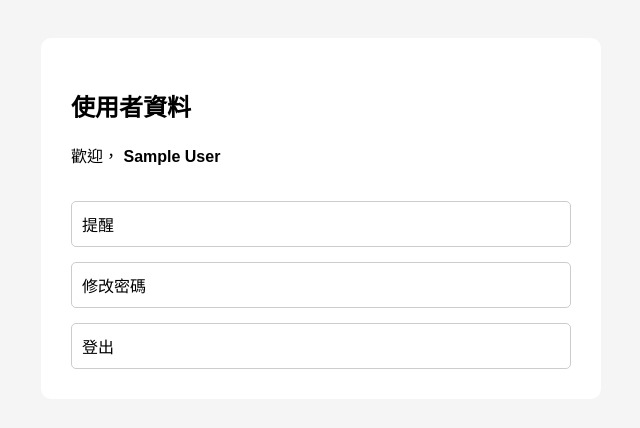
After one commit to xxjoyaaaaa/database_theories, a PHP site: page /pages/profile.php in a window 1280 px wide. The commit adds this page. Shown: the top 428 px of the page, without its empty margins (319-959 px from the left). Run offline with PHP 8.4, Linux system fonts and the light colour scheme; the visitor is signed in with stand-in values (Sample User, id 1).

Commit message:
Add profile and password update feature

```diff
--- a/index.php
+++ b/index.php
@@ -182,7 +182,7 @@ if (!isset($_SESSION["user_id"])) {
         <h1>活動導購與行程紀錄系統</h1>
         <div class="nav-links">
             <a href="#">行事曆</a>
-            <a href="#">使用者</a>
+            <a href="pages/profile.php">使用者</a>
             <a href="backend/logout.php">登出</a>
         </div>
     </nav>
--- /dev/null
+++ b/pages/profile.php
@@ -0,0 +1,75 @@
+<?php
+session_start();
+
+if (!isset($_SESSION["user_id"])) {
+    header("Location: ../backend/login.php");
+    exit;
+}
+?>
+
+<!DOCTYPE html>
+<html lang="zh-TW">
+<head>
+    <meta charset="UTF-8">
+    <title>使用者資料</title>
+    <style>
+        body {
+            font-family: "Microsoft JhengHei", sans-serif;
+            background-color: #f5f5f5;
+            padding: 30px;
+        }
+
+        .container {
+            max-width: 500px;
+            margin: auto;
+            background: white;
+            padding: 30px;
+            border-radius: 10px;
+        }
+
+        h2 {
+            margin-bottom: 20px;
+        }
+
+        .menu {
+            display: flex;
+            flex-direction: column;
+            gap: 15px;
+        }
+
+        .menu a {
+            text-decoration: none;
+            color: black;
+            padding: 10px;
+            border: 1px solid #ccc;
+            border-radius: 5px;
+        }
+
+        .menu a:hover {
+            background-color: #eee;
+        }
+    </style>
+</head>
+<body>
+
+<div class="container">
+
+    <h2>使用者資料</h2>
+
+    <p>
+        歡迎，
+        <strong><?php echo $_SESSION["name"]; ?></strong>
+    </p>
+
+    <br>
+
+    <div class="menu">
+        <a href="#">提醒</a>
+        <a href="../backend/update_password.php">修改密碼</a>
+        <a href="../backend/logout.php">登出</a>
+    </div>
+
+</div>
+
+</body>
+</html>
```
Also changed, not shown: backend/update_password.php (added, +90 -0 lines).
